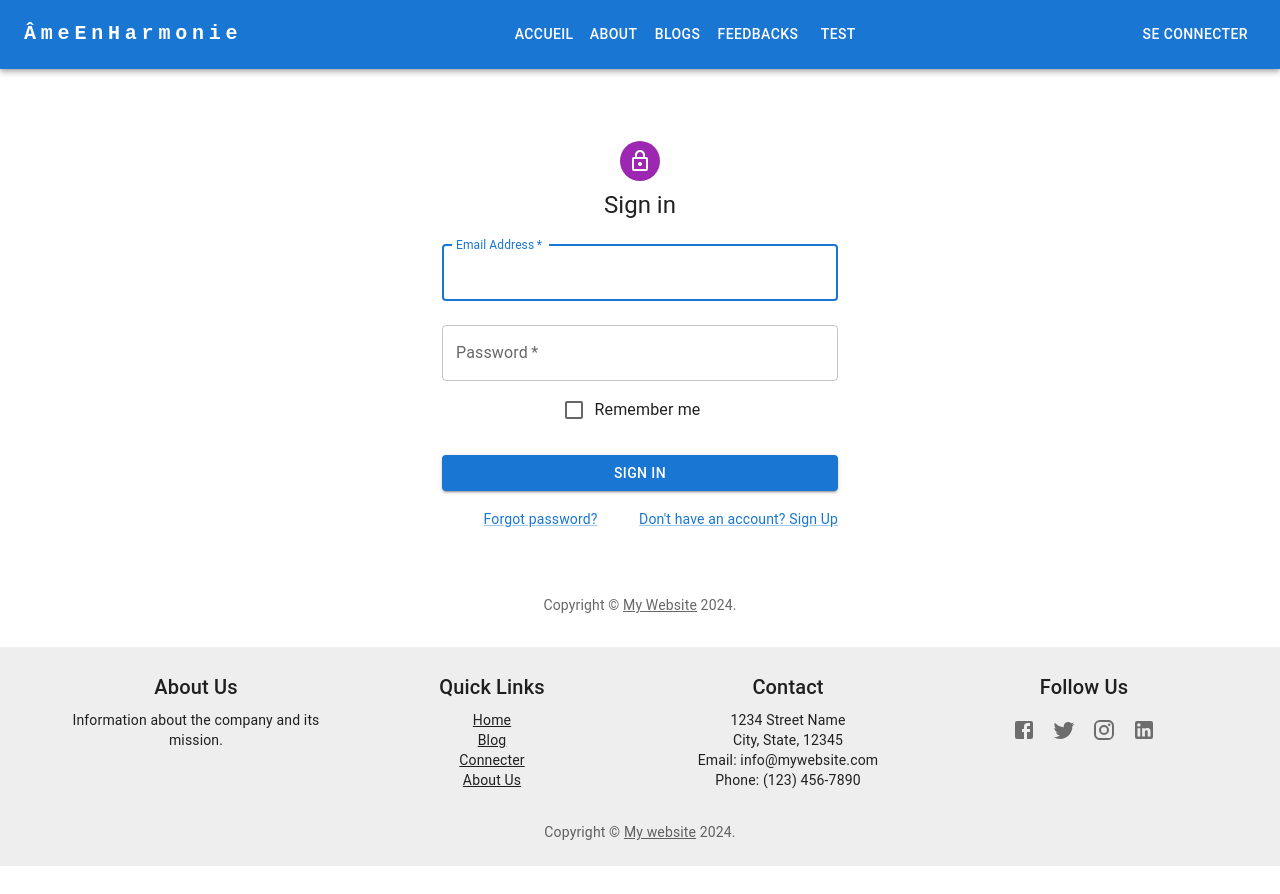
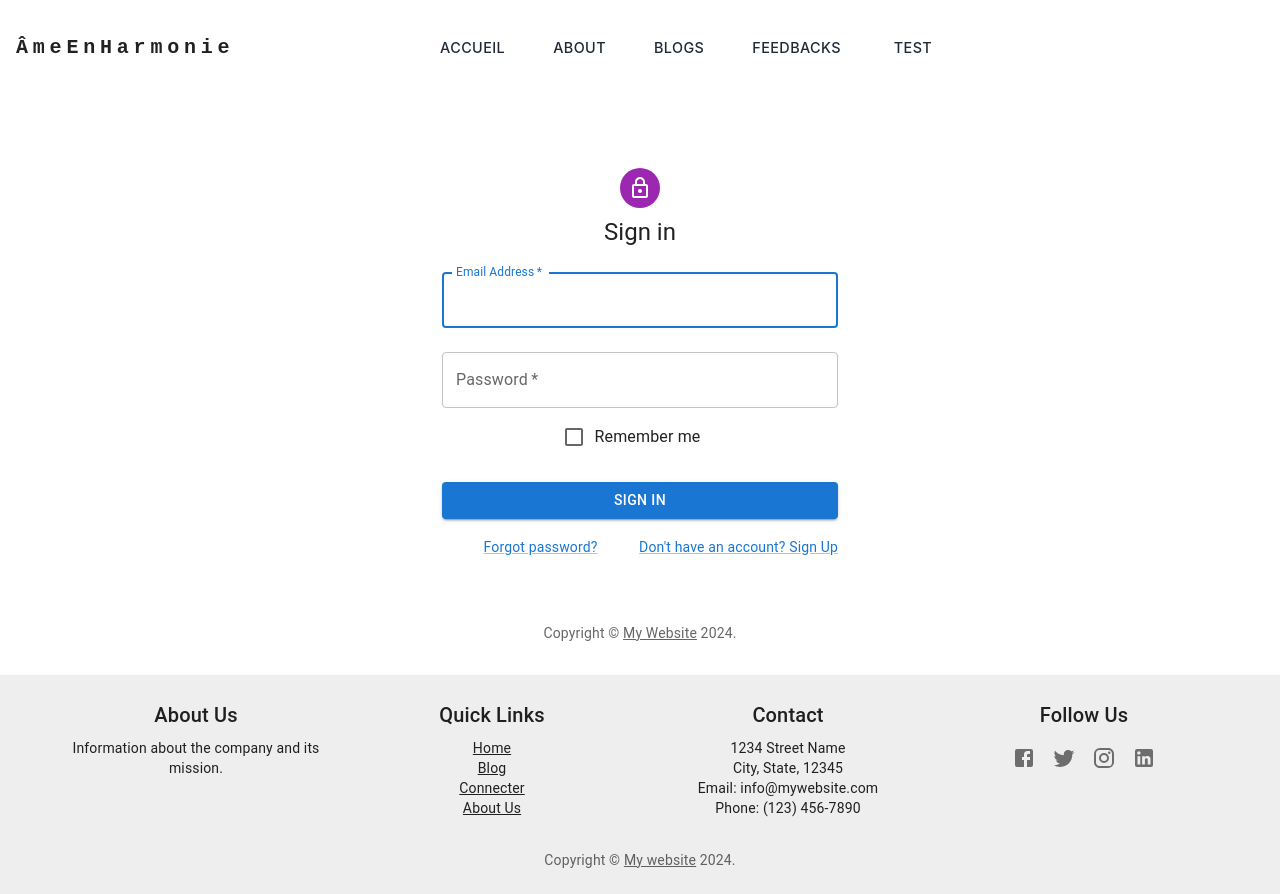
Before and after one commit to ohaddar/front_AME-EN-HARMONIE, a React (Vite) app: page /user in a window 1280 px wide. Before the commit the page ends 866 px from the top, so only its background shows below. Built offline with nearby package versions, Linux system fonts and the light colour scheme.

Commit message:
💄  update the style in the nav component

```diff
--- a/src/navigation/Nav.tsx
+++ b/src/navigation/Nav.tsx
@@ -1,17 +1,157 @@
-import React from "react";
-import {
-  AppBar,
-  Box,
-  Toolbar,
-  IconButton,
-  Menu,
-  Container,
-} from "@mui/material";
-import MenuIcon from "@mui/icons-material/Menu";
 import { useState } from "react";
+import styled from "styled-components";
+import { useAuth } from "../contexts/AuthContext";
 import MenuItemLink from "../components/MenuItemLink";
 import Logo from "../components/Logo";
-import { useAuth } from "../contexts/AuthContext";
+
+const AppBar = styled.header`
+  background-color: white; /* Matches the rest of the page */
+  position: static;
+  border: none;
+  box-shadow: none; /* Remove shadow */
+  padding: 1rem 0; /* Optional: Adds a slight vertical spacing for consistency */
+`;
+
+const Container = styled.div`
+  max-width: 1280px;
+  margin: 0 auto;
+  padding: 0 1rem;
+`;
+
+const Toolbar = styled.div`
+  display: flex;
+  align-items: center;
+  justify-content: space-between;
+  height: 64px;
+`;
+
+const LogoContainer = styled.div`
+  display: flex;
+  align-items: center;
+`;
+
+const NavMenuButton = styled.button`
+  display: none;
+  align-items: center;
+  justify-content: center;
+  background: rgb(215, 195, 255); /* Ton mauve clair */
+  border: none; /* Pas de bordure */
+  border-radius: 8px; /* Coins légèrement arrondis */
+  color: #4b0082; /* Texte ou icône violet foncé */
+  cursor: pointer;
+  padding: 0.5rem;
+  box-shadow: 0 1px 3px rgba(0, 0, 0, 0.1); /* Ombrage subtil */
+
+  @media (max-width: 960px) {
+    display: flex;
+  }
+
+  &:hover {
+    background-color: rgb(180, 160, 230); /* Légèrement plus foncé au survol */
+    box-shadow: 0 2px 6px rgba(0, 0, 0, 0.15); /* Ombrage plus prononcé */
+  }
+`;
+
+const Menu = styled.div`
+  position: absolute;
+  top: 64px;
+  left: 0;
+  width: 100%;
+  background: white; /* Fond blanc pour correspondre au reste de la page */
+  box-shadow: 0px 4px 6px rgba(0, 0, 0, 0.1); /* Ombrage subtil */
+  z-index: 10;
+
+  & > a {
+    display: block;
+    padding: 0.75rem 1rem;
+    color: #333; /* Texte sombre pour contraste */
+    text-decoration: none;
+    font-size: 1rem;
+    font-weight: 500;
+    transition: background-color 0.3s ease, color 0.3s ease;
+
+    &:hover {
+      background-color: #f9f9f9; /* Fond clair au survol */
+    }
+  }
+`;
+
+const MenuIcon = styled.div`
+  width: 1.5rem;
+  height: 1.5rem;
+  display: flex;
+  flex-direction: column;
+  justify-content: space-between;
+  cursor: pointer;
+
+  & > span {
+    display: block;
+    width: 100%;
+    height: 0.2rem;
+    background-color: #4b0082; /* Couleur violet foncé */
+    border-radius: 2px;
+    transition: transform 0.3s ease, background-color 0.3s ease;
+  }
+
+  &:hover > span {
+    background-color: rgb(80, 60, 245); /* Couleur violet-indigo au survol */
+  }
+`;
+
+const DesktopMenu = styled.nav`
+  display: flex;
+  justify-content: center;
+  flex-grow: 1;
+
+  @media (max-width: 960px) {
+    display: none;
+  }
+
+  & > a {
+    margin: 0 1rem;
+    font-size: 0.9rem;
+    font-weight: 500;
+    font-family: "Inter", sans-serif; /* Nouvelle police */
+    color: #1f2937; /* Couleur sombre élégante */
+    text-decoration: none;
+    position: relative;
+    transition: color 0.3s ease, transform 0.3s ease;
+
+    &:hover {
+      color: rgb(80, 60, 245); /* Couleur violet-indigo au survol */
+      transform: translateY(-2px); /* Légère montée pour l'effet hover */
+    }
+
+    &:after {
+      content: "";
+      position: absolute;
+      width: 0%;
+      height: 2px;
+      background: rgb(80, 60, 245);
+      left: 50%;
+      bottom: -4px;
+      transform: translateX(-50%);
+      transition: width 0.3s ease;
+    }
+
+    &:hover:after {
+      width: 100%; /* Ligne qui s'étend au survol */
+    }
+  }
+`;
+
+const Actions = styled.div`
+  display: flex;
+  align-items: center;
+
+  @media (max-width: 960px) {
+    display: none;
+  }
+`;
+
+export default function Nav() {
+  const [mobileMenuOpen, setMobileMenuOpen] = useState(false);
+  const { currentUser, signOut } = useAuth();
 
   const adminPages = [
     { name: "Home", path: "/admin" },
@@ -37,121 +177,52 @@ const pages = [
     { name: "Test", path: "/test" },
   ];
 
-const Nav: React.FC = () => {
-  const [navMenu, setNavMenu] = useState<null | HTMLElement>(null);
-  const { currentUser, signOut } = useAuth();
-  const handleOpenNavMenu = (event: React.MouseEvent<HTMLElement>) => {
-    setNavMenu(event.currentTarget);
-  };
+  const renderMenuItems = () => {
+    const menuItems =
+      currentUser?.role === "USER"
+        ? userPages
+        : currentUser?.role === "ADMIN"
+        ? adminPages
+        : pages;
 
-  const handleCloseNavMenu = () => {
-    setNavMenu(null);
-  };
-  const renderMenuItems = () => {
-    if (currentUser?.role === "USER") {
-      return userPages.map((page) => (
-        <MenuItemLink
-          key={page.name}
-          name={page.name}
-          path={page.path}
-          onClick={handleCloseNavMenu}
-        />
-      ));
-    }
-
-    if (currentUser?.role === "ADMIN") {
-      return adminPages.map((page) => (
-        <MenuItemLink
-          key={page.name}
-          name={page.name}
-          path={page.path}
-          onClick={handleCloseNavMenu}
-        />
-      ));
-    }
-
-    return pages.map((page) => (
-      <MenuItemLink
-        key={page.name}
-        name={page.name}
-        path={page.path}
-        onClick={handleCloseNavMenu}
-      />
+    return menuItems.map((page) => (
+      <MenuItemLink key={page.name} name={page.name} path={page.path} />
     ));
   };
 
   return (
-    <AppBar position="static">
-      <Container maxWidth="xl">
-        <Toolbar disableGutters>
+    <AppBar>
+      <Container>
+        <Toolbar>
+          <LogoContainer>
             <Logo />
+          </LogoContainer>
 
-          <Box sx={{ flexGrow: 1, display: { xs: "flex", md: "none" } }}>
-            <IconButton
-              size="large"
-              aria-label="menu"
-              aria-controls="menu-appbar"
-              aria-haspopup="true"
-              onClick={handleOpenNavMenu}
-              color="inherit"
-            >
+          <NavMenuButton onClick={() => setMobileMenuOpen(!mobileMenuOpen)}>
             <MenuIcon />
-            </IconButton>
-            <Menu
-              id="menu-appbar"
-              anchorEl={navMenu}
-              anchorOrigin={{
-                vertical: "bottom",
-                horizontal: "left",
-              }}
-              keepMounted
-              transformOrigin={{
-                vertical: "top",
-                horizontal: "left",
-              }}
-              open={Boolean(navMenu)}
-              onClose={handleCloseNavMenu}
-              sx={{ display: { xs: "block", md: "none" } }}
-            >
+          </NavMenuButton>
+
+          <DesktopMenu>{renderMenuItems()}</DesktopMenu>
+
+          <Actions>
+            {currentUser ? (
+              <MenuItemLink name="Logout" path="" onClick={signOut} />
+            ) : (
+              <MenuItemLink name="Se Connecter" path="connect" />
+            )}
+          </Actions>
+        </Toolbar>
+      </Container>
+
+      {mobileMenuOpen && (
+        <Menu>
           {renderMenuItems()}
-              {!currentUser && (
-                <MenuItemLink
-                  name="Se Connecter"
-                  path="connect"
-                  onClick={handleCloseNavMenu}
-                />
-              )}
+          {!currentUser && <MenuItemLink name="Se Connecter" path="connect" />}
           {currentUser && (
             <MenuItemLink name="Logout" path="" onClick={signOut} />
           )}
         </Menu>
-          </Box>
-
-          <Box
-            sx={{
-              flexGrow: 1,
-              display: { xs: "none", md: "flex" },
-              justifyContent: "center",
-            }}
-          >
-            {renderMenuItems()}
-          </Box>
-
-          <Box sx={{ display: { xs: "none", md: "flex" } }}>
-            {currentUser ? (
-              <MenuItemLink name="Logout" path="" onClick={signOut} />
-            ) : (
-              <MenuItemLink
-                name="Se Connecter"
-                path="connect"
-                onClick={handleCloseNavMenu}
-              />
       )}
-          </Box>
-        </Toolbar>
-      </Container>
     </AppBar>
   );
-};
-
-export default Nav;
+}
```
Lines whose indentation alone changed are shown as unchanged.
